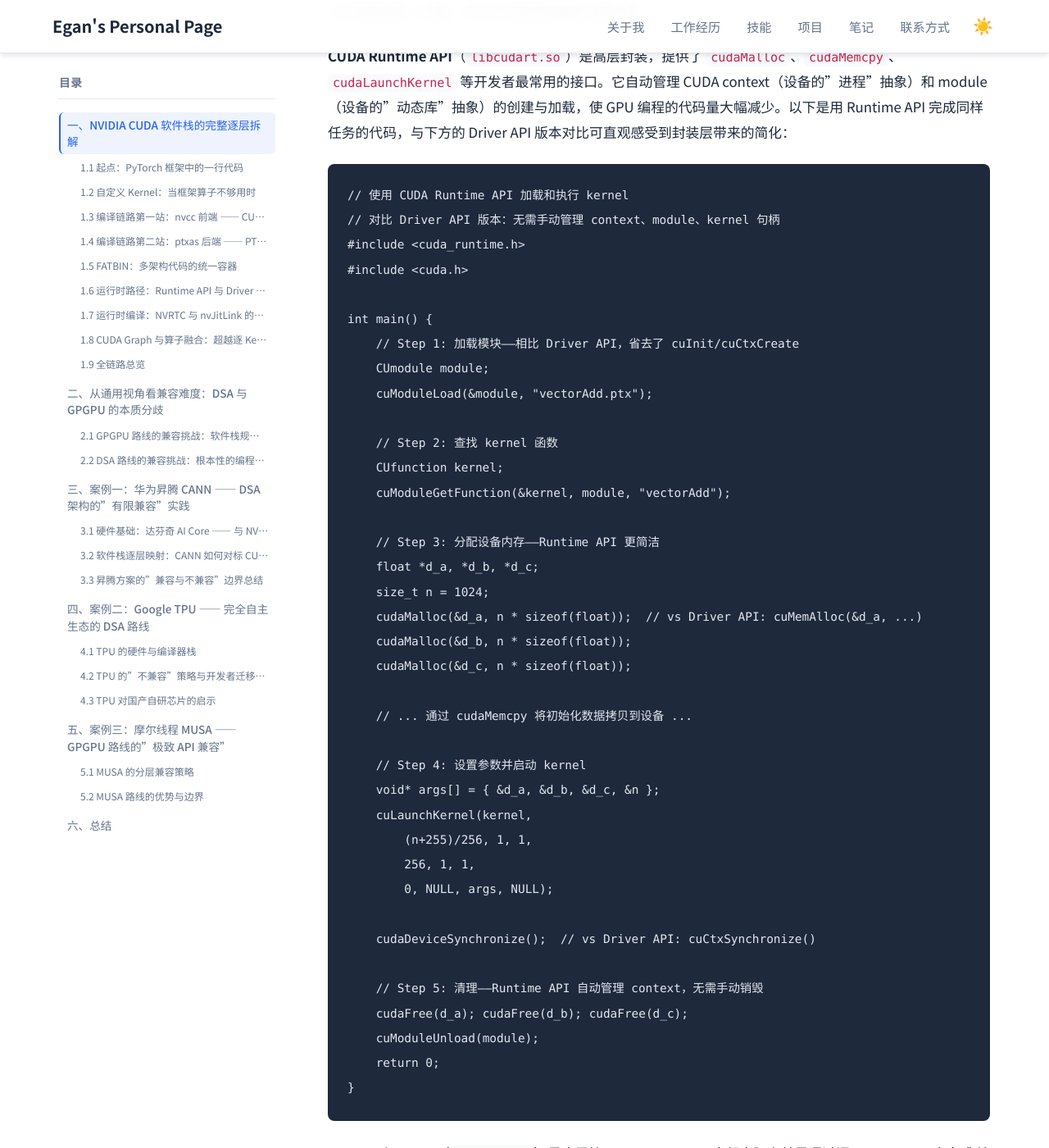
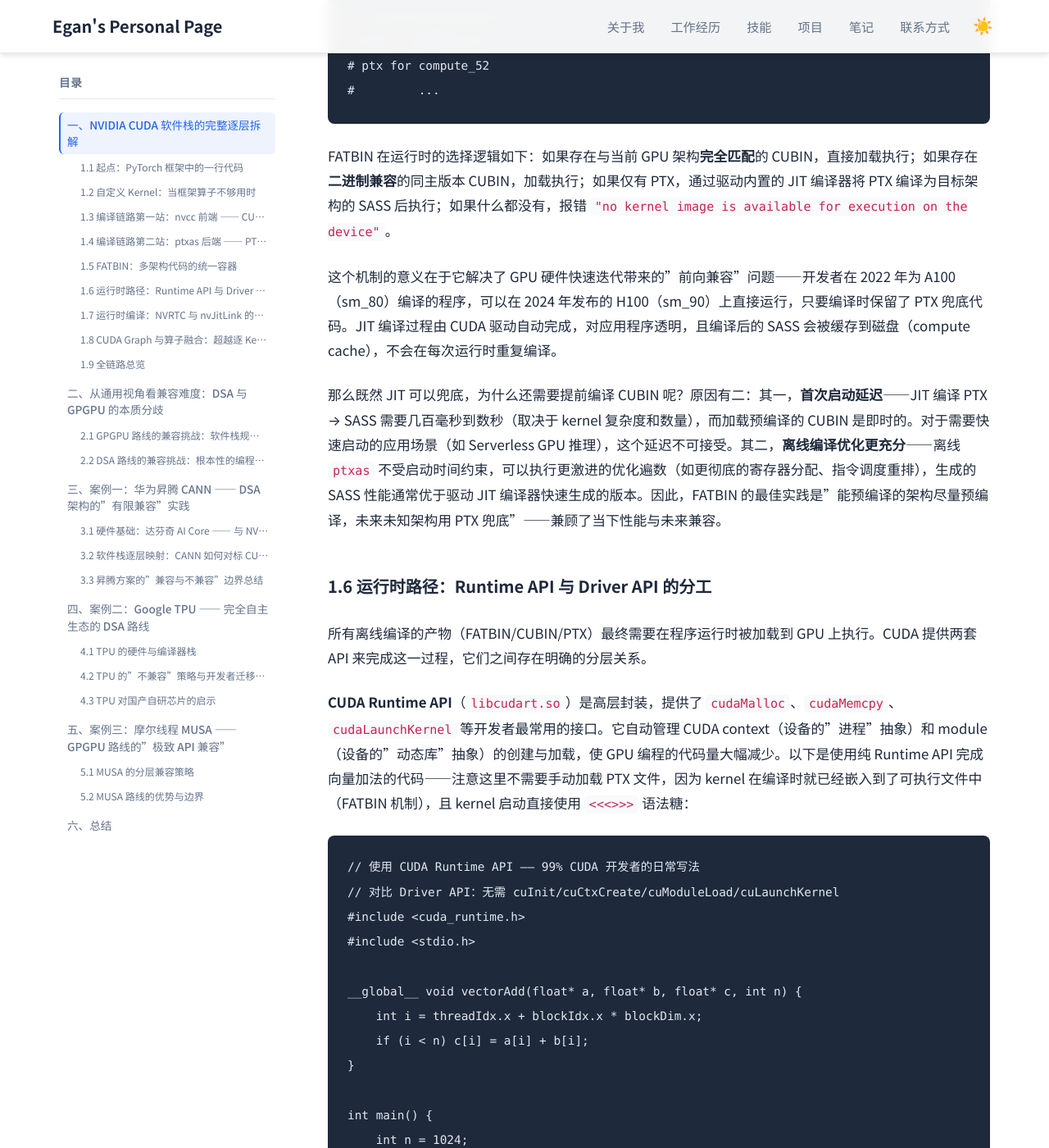
Before and after one commit to Lejun-Hu/Lejun-Hu.github.io, a Jekyll site: the page built from _notes/2026-8-15-cuda-ecosystem-compatibility.md, in a window 1280 px wide and 1400 px high, scrolled down 12613 px. Shown: the whole window at 82% size. Built offline with Jekyll 4.4.1, drawn with Linux system fonts in a browser that asks for light colours; some of the changed text lies outside the part shown.

Commit message:
修复Runtime API代码示例为纯Runtime风格, 补充编译器前端说明, 回扣abstract三个问题

````diff
--- a/_notes/2026-8-15-cuda-ecosystem-compatibility.md
+++ b/_notes/2026-8-15-cuda-ecosystem-compatibility.md
@@ -36,6 +36,8 @@ z = torch.matmul(x, y)
 ```
 
 在这三行 Python 背后，PyTorch 内部发生了什么？首先，`torch.matmul` 并不是一个"普通的 Python 函数"——它是 PyTorch 的 ATen 张量运算库中上千个算子之一。当 Python 解释器执行到 `torch.matmul(x, y)` 时，PyTorch 的 dispatcher（调度器）会根据输入张量的设备类型（`device="cuda"`）和数据类型，动态路由到对应的后端实现。以默认 eager 模式下 CUDA 设备上的矩阵乘法为例，dispatcher 通常会命中 **cuBLAS** 库的 `cublasGemmEx` 函数；但在 `torch.compile` 图编译模式下，Inductor 后端可能改用 CUTLASS 或 Triton 生成的 kernel，不同的矩阵尺寸和精度组合也可能触发不同的底层实现路径。
+
+再举一个更贴近日常训练的例子——开篇提到的 `loss.backward()` 中的"自动梯度同步"。当你在 PyTorch 中调用 `loss.backward()` 时，框架并非简单地"在 GPU 上把梯度算完就完了"。实际的执行序列是：PyTorch 的 autograd 引擎遍历计算图，为每个算子调用其反向传播 kernel——这些 kernel 在 GPU 上以**异步**方式提交到 CUDA stream 中执行。也就是说，`backward()` 返回时，GPU 可能还没算完任何梯度。真正保证"梯度已经就绪"的是 PyTorch 在读取梯度数据（如 `param.grad`）之前自动插入的隐式同步点——底层调用的是 `cudaDeviceSynchronize` 或 stream 级的同步 API。这个同步开销是 GPU 编程中常见的"隐形成本"之一，在后续 §1.6 和 §1.8 讨论异步执行与 CUDA Graphs 优化时还会再次涉及。
 
 > **阅读提示**：上面这段出现了几个可能不太熟悉的名词——eager 模式、图编译、Inductor、CUTLASS、Triton。不用担心，本文后续章节会逐一深入介绍它们。这里先给一个速览表，方便你快速建立印象：
 >
@@ -116,9 +118,9 @@ int main() {
 
 - **`__global__` 函数**：声明在 GPU 设备端执行的函数，由 CPU 主机端通过 `<<< >>>` 语法调用。
 - **线程层次**：CUDA 使用 `threadIdx`（线程在 block 内的索引）、`blockIdx`（block 在 grid 中的索引）和 `blockDim`（每个 block 的线程数）来组织大规模并行计算。GPU 以 **warp（32 线程）** 为最小调度单位，同一 warp 内所有线程锁步执行相同指令。这是整个 CUDA 编程模型的基础，也是后续所有编译优化的起点——编译器需要知道哪些线程共享数据、哪些操作需要同步。
-- **`cudaMalloc` / `cudaMemcpy` / `cudaFree`**：CUDA Runtime API，管理 GPU 显存的分配、主机-设备数据传输和释放。这些是 `libcudart.so` 动态库提供的高层封装。
-- **`<<<grid, block>>>` 语法糖**：CUDA 特有的 kernel 启动语法，它会在编译时被 nvcc 展开为实际的 `cudaLaunchKernel` Runtime API 调用。
-- **`cudaDeviceSynchronize`**：阻塞主机端直到 GPU 所有已提交任务完成，是最基本的同步原语。
+- **`cudaMalloc` / `cudaMemcpy` / `cudaFree`**：CUDA Runtime API，管理 GPU 显存的分配、主机-设备数据传输和释放。这些是 `libcudart.so` 动态库提供的高层封装。回顾开篇的问题——`cudaMalloc` 并不是一个"魔法函数"，它内部实际上是通过 Driver API 的 `cuMemAlloc` 完成的，而 `cuMemAlloc` 再进一步通过内核驱动向 GPU 硬件请求显存地址空间。这一层层调用的详细路径将在 §1.6 中展开。
+- **`<<<grid, block>>>` 语法糖**：CUDA 特有的 kernel 启动语法，它会在编译时被 nvcc 展开为实际的 `cudaLaunchKernel` Runtime API 调用。具体展开过程是：nvcc 前端在解析 `.cu` 文件时，将 `kernel<<<grid, block>>>(args)` 替换为一系列设置 kernel 参数和 grid/block 维度的 Runtime API 调用，最终调用 `cudaLaunchKernel`。这个编译期替换过程将在 §1.3 的 nvcc 编译链路中详细展示。
+- **`cudaDeviceSynchronize`**：阻塞主机端直到 GPU 所有已提交任务完成，是最基本的同步原语。这也是开篇提到的"自动梯度同步"的底层依赖之一——`loss.backward()` 中的梯度计算在 GPU 上是异步的，PyTorch 会在读取梯度前自动插入同步点，确保 GPU 计算完成后再将梯度数据传回 CPU。
 
 ### 1.3 编译链路第一站：nvcc 前端 —— CUDA C++ → PTX（Parallel Thread Execution，并行线程执行）
 
@@ -135,7 +137,9 @@ nvcc -cubin vector_add.cu -arch=sm_80 -o vector_add.cubin
 nvcc vector_add.cu -o vector_add -arch=sm_80
 ```
 
-nvcc 的第一步是将 `.cu` 文件中的**设备代码**（`__global__`、`__device__` 标记的函数）与**主机代码**（普通的 `main()` 函数等）分离。设备代码被送往 GPU 编译器前端，经过词法分析、语法分析、语义分析和优化后，生成 **PTX（Parallel Thread Execution，并行线程执行）**——这是一种文本格式的虚拟 ISA（指令集架构）汇编代码。
+nvcc 的第一步是将 `.cu` 文件中的**设备代码**（`__global__`、`__device__` 标记的函数）与**主机代码**（普通的 `main()` 函数等）分离。在此过程中，nvcc 还会处理一个重要的语法糖展开——`<<<grid, block>>>`。回顾 §1.2 中提到的 `vectorAdd<<<(n+255)/256, 256>>>(d_a, d_b, d_c, n)`，nvcc 会将其转换为一系列 Driver API 调用：首先根据 `<<<>>>` 中的参数计算 grid 和 block 维度，然后调用 `cudaConfigureCall` 设置执行配置，最后将 `vectorAdd` 的实际参数（`d_a, d_b, d_c, n`）打包并通过 `cudaSetupArgument` 逐个压入参数栈，最终通过 `cudaLaunch` 触发 kernel 执行。这一整套展开逻辑对开发者完全透明——你写的是简洁的三个尖括号，编译后变成了一组复杂的 Runtime/Driver API 调用。这便是开篇所谓"语法糖"的实质：nvcc 在编译期将友好的语法形式机械地替换为底层 API 调用序列，开发者无需手动管理这些繁琐的步骤。
+
+分离后，设备代码被送往 GPU 编译器前端。这里需要说明：nvcc 的 GPU 前端是 NVIDIA 自研的闭源编译器前端，基于 EDG（Edison Design Group）C++ 前端引擎构建，并在此基础上扩展了对 CUDA C++ 特有语法（`__global__`、`__device__`、`<<<>>>` 等）的解析支持。值得注意的是，LLVM/Clang 也提供了另一条 CUDA 编译路径（`clang++ -x cuda`），能够直接将 CUDA 代码编译为 NVPTX（LLVM 后端的 PTX 目标），但本文以主流的 nvcc 路径为准。设备代码经过词法分析、语法分析、语义分析和优化后，生成 **PTX（Parallel Thread Execution，并行线程执行）**——这是一种文本格式的虚拟 ISA（指令集架构）汇编代码。
 
 以下是对应的 `vectorAdd` kernel 生成的 PTX 代码（已简化以便阅读）：
 
@@ -296,44 +300,42 @@ FATBIN 在运行时的选择逻辑如下：如果存在与当前 GPU 架构**完
 
 所有离线编译的产物（FATBIN/CUBIN/PTX）最终需要在程序运行时被加载到 GPU 上执行。CUDA 提供两套 API 来完成这一过程，它们之间存在明确的分层关系。
 
-**CUDA Runtime API**（`libcudart.so`）是高层封装，提供了 `cudaMalloc`、`cudaMemcpy`、`cudaLaunchKernel` 等开发者最常用的接口。它自动管理 CUDA context（设备的"进程"抽象）和 module（设备的"动态库"抽象）的创建与加载，使 GPU 编程的代码量大幅减少。以下是用 Runtime API 完成同样任务的代码，与下方的 Driver API 版本对比可直观感受到封装层带来的简化：
+**CUDA Runtime API**（`libcudart.so`）是高层封装，提供了 `cudaMalloc`、`cudaMemcpy`、`cudaLaunchKernel` 等开发者最常用的接口。它自动管理 CUDA context（设备的"进程"抽象）和 module（设备的"动态库"抽象）的创建与加载，使 GPU 编程的代码量大幅减少。以下是使用纯 Runtime API 完成向量加法的代码——注意这里不需要手动加载 PTX 文件，因为 kernel 在编译时就已经嵌入到了可执行文件中（FATBIN 机制），且 kernel 启动直接使用 `<<<>>>` 语法糖：
 
 ```cpp
-// 使用 CUDA Runtime API 加载和执行 kernel
-// 对比 Driver API 版本：无需手动管理 context、module、kernel 句柄
+// 使用 CUDA Runtime API —— 99% CUDA 开发者的日常写法
+// 对比 Driver API：无需 cuInit/cuCtxCreate/cuModuleLoad/cuLaunchKernel
 #include <cuda_runtime.h>
-#include <cuda.h>
+#include <stdio.h>
+
+__global__ void vectorAdd(float* a, float* b, float* c, int n) {
+    int i = threadIdx.x + blockIdx.x * blockDim.x;
+    if (i < n) c[i] = a[i] + b[i];
+}
 
 int main() {
-    // Step 1: 加载模块——相比 Driver API，省去了 cuInit/cuCtxCreate
-    CUmodule module;
-    cuModuleLoad(&module, "vectorAdd.ptx");
+    int n = 1024;
+    float *d_a, *d_b, *d_c;
+    float *h_a, *h_b, *h_c;  // 主机端数组
 
-    // Step 2: 查找 kernel 函数
-    CUfunction kernel;
-    cuModuleGetFunction(&kernel, module, "vectorAdd");
-
-    // Step 3: 分配设备内存——Runtime API 更简洁
-    float *d_a, *d_b, *d_c;
-    size_t n = 1024;
-    cudaMalloc(&d_a, n * sizeof(float));  // vs Driver API: cuMemAlloc(&d_a, ...)
+    // Step 1: 分配设备内存——简洁的函数名，无需 CUdeviceptr 类型
+    cudaMalloc(&d_a, n * sizeof(float));
     cudaMalloc(&d_b, n * sizeof(float));
     cudaMalloc(&d_c, n * sizeof(float));
 
-    // ... 通过 cudaMemcpy 将初始化数据拷贝到设备 ...
+    // Step 2: 将数据从主机拷贝到设备
+    cudaMemcpy(d_a, h_a, n * sizeof(float), cudaMemcpyHostToDevice);
+    cudaMemcpy(d_b, h_b, n * sizeof(float), cudaMemcpyHostToDevice);
 
-    // Step 4: 设置参数并启动 kernel
-    void* args[] = { &d_a, &d_b, &d_c, &n };
-    cuLaunchKernel(kernel,
-        (n+255)/256, 1, 1,
-        256, 1, 1,
-        0, NULL, args, NULL);
+    // Step 3: 启动 kernel——<<<>>> 语法糖，nvcc 自动展开为 cudaLaunchKernel
+    vectorAdd<<<(n+255)/256, 256>>>(d_a, d_b, d_c, n);
 
-    cudaDeviceSynchronize();  // vs Driver API: cuCtxSynchronize()
+    // Step 4: 同步并取回结果
+    cudaDeviceSynchronize();
+    cudaMemcpy(h_c, d_c, n * sizeof(float), cudaMemcpyDeviceToHost);
 
-    // Step 5: 清理——Runtime API 自动管理 context，无需手动销毁
+    // Step 5: 清理——无需手动销毁 context
     cudaFree(d_a); cudaFree(d_b); cudaFree(d_c);
-    cuModuleUnload(module);
     return 0;
 }
 ```
````
